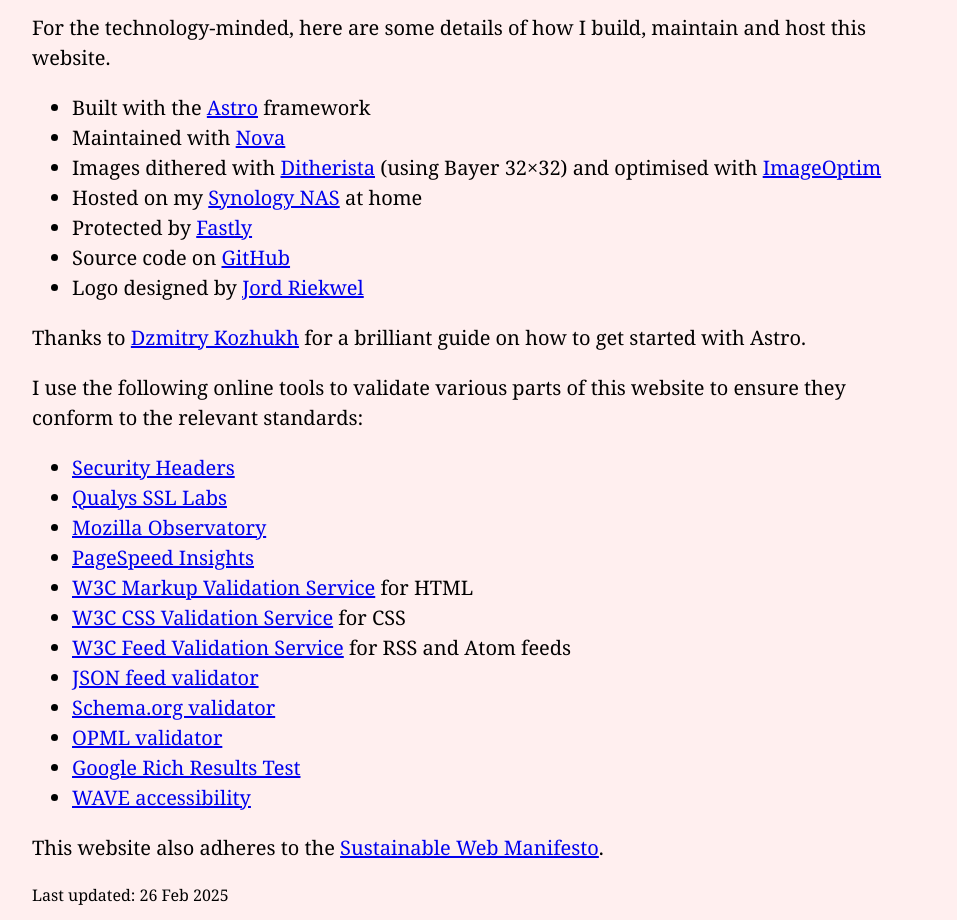
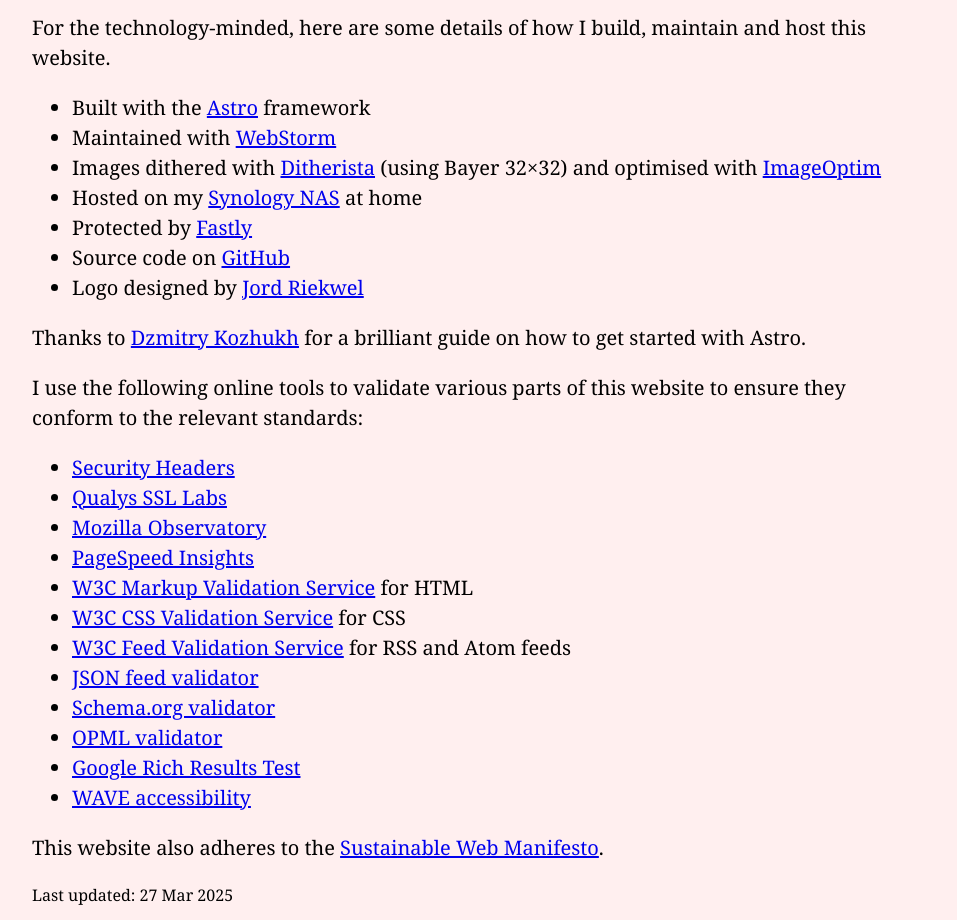
Before and after one commit to rubenarakelyan/wackomenace.co.uk, an Astro site: page /colophon in a window 1280 px wide. Shown: the part 453-1373 px from the top of the page, without its empty margins (0-957 px from the left). Built offline with nearby package versions, Linux system fonts and the light colour scheme; Astro itself is replaced by a stand-in of ours; some packages are replaced by stand-ins of ours.

Commit message:
Update colophon

```diff
--- a/src/content/info/colophon.md
+++ b/src/content/info/colophon.md
@@ -1,7 +1,7 @@
 ---
 title: Colophon
 description: The tools and processes I use to build, maintain and host this website.
-date: 2025-02-26
+date: 2025-03-27
 ---
 
 > An inscription placed at the end of a book or manuscript and giving details of its publication.
@@ -11,7 +11,7 @@ date: 2025-02-26
 For the technology-minded, here are some details of how I build, maintain and host this website.
 
 * Built with the [Astro](https://astro.build) framework
-* Maintained with [Nova](https://nova.app)
+* Maintained with [WebStorm](https://www.jetbrains.com/webstorm/)
 * Images dithered with [Ditherista](https://github.com/robertkist/ditherista/) (using Bayer 32&times;32) and optimised with [ImageOptim](https://imageoptim.com/)
 * Hosted on my [Synology NAS](/blog/23-moving-to-local-hosting/) at home
 * Protected by [Fastly](https://www.fastly.com)
```
